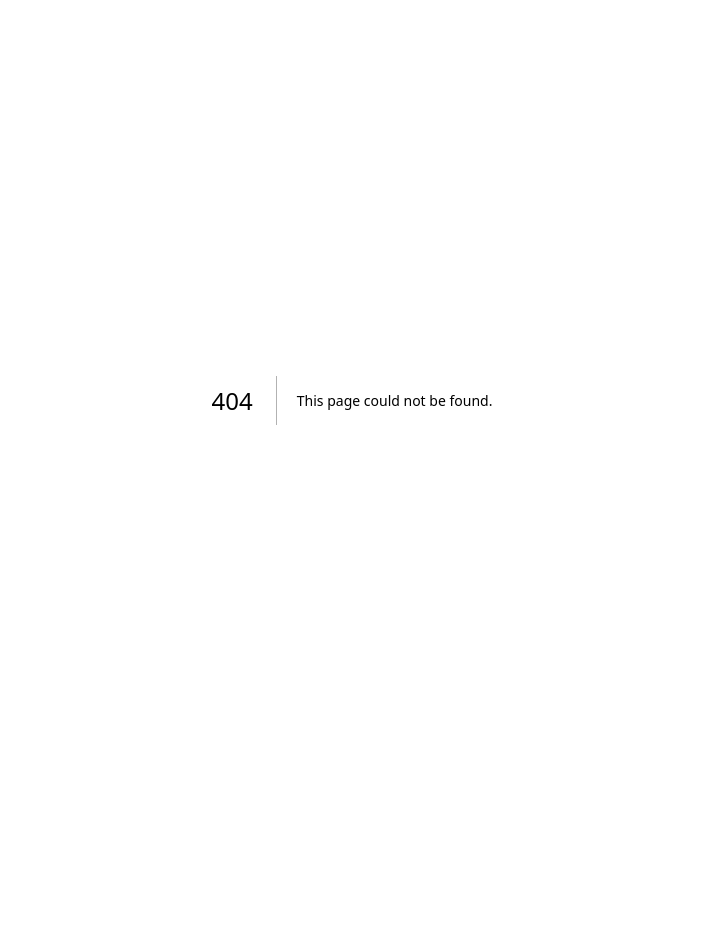
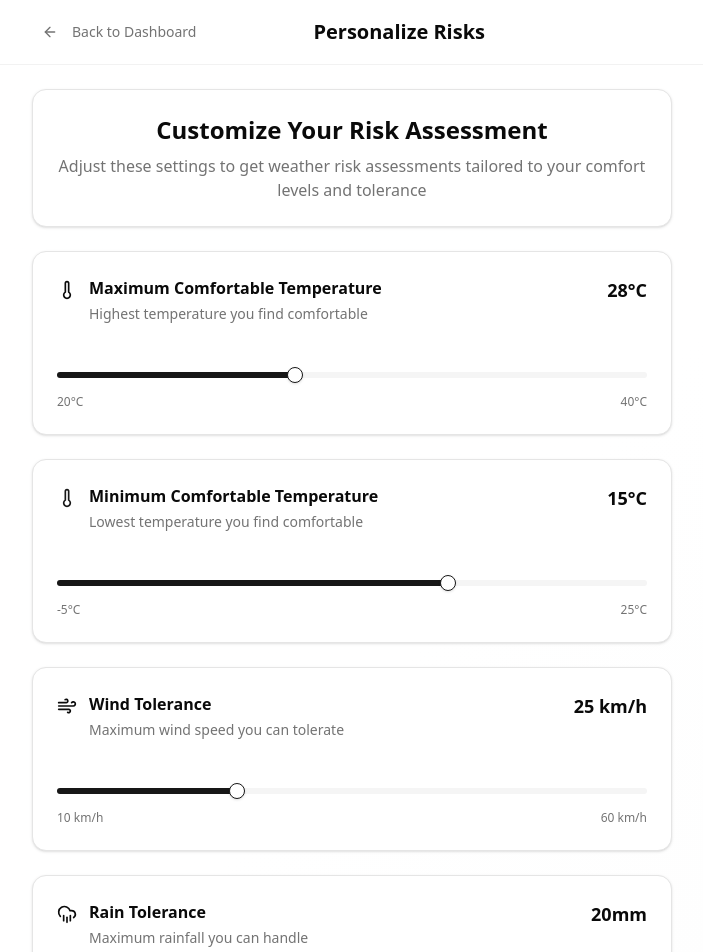
Before and after one commit to nikhil-crafts/Nakshtra, a Next.js app: page /personalize in a window 1280 px wide. Before the commit this address had no page. Shown: the top 952 px of the page, without its empty margins (288-991 px from the left). Before the commit the page ends 800 px from the top, so only its background shows below. Built offline with nearby package versions, Linux system fonts and the light colour scheme.

Commit message:
pages added

```diff
--- a/app/page.tsx
+++ b/app/page.tsx
@@ -1,11 +1,10 @@
 "use client"
 
 import { useState } from "react";
-import { useNavigate } from "react-router-dom";
 import { Button } from "@/components/ui/button";
 import { Input } from "@/components/ui/input";
 import { Popover,PopoverTrigger,PopoverContent } from "@/components/ui/popover";
-import { Calendar } from "@/components/ui/calendar"; // Replace with the correct path to your Calendar component
+import { Calendar } from "@/components/ui/calendar";
 import { Card, CardContent, CardDescription, CardHeader, CardTitle } from "@/components/ui/card";
 import { CalendarIcon, MapPinIcon, CloudRainIcon } from "lucide-react";
 import { format } from "date-fns";
@@ -119,11 +118,6 @@ const Landing = () => {
             </form>
           </CardContent>
         </Card>
-
-        {/* Footer */}
-        <p className="text-center text-sm text-muted-foreground">
-          Powered by advanced weather forecasting
-        </p>
       </div>
     </div>
   );
--- /dev/null
+++ b/app/personalize/page.tsx
@@ -0,0 +1,208 @@
+"use client"
+
+import { useState, useEffect } from "react";
+import { useNavigate } from "react-router-dom";
+import { Button } from "@/components/ui/button";
+import { Card, CardContent, CardDescription, CardHeader, CardTitle } from "@/components/ui/card";
+import { Slider } from "@/components/ui/slider";
+import {
+  ThermometerIcon,
+  WindIcon,
+  CloudRainIcon,
+  SnowflakeIcon,
+  ArrowLeftIcon,
+  SaveIcon
+} from "lucide-react";
+import type { UserPreferences } from "@/types/weather";
+import { useRouter } from "next/navigation";
+
+const Personalize = () => {
+  const [preferences, setPreferences] = useState<UserPreferences>({
+    maxComfortableTemp: 28,
+    minComfortableTemp: 15,
+    maxWindTolerance: 25,
+    rainTolerance: 20,
+    snowTolerance: 10,
+  });
+  const navigate = useRouter();
+
+  useEffect(() => {
+    // Load existing preferences if available
+    const stored = sessionStorage.getItem('userPreferences');
+    if (stored) {
+      setPreferences(JSON.parse(stored));
+    }
+  }, []);
+
+//   const handleSave = () => {
+//     sessionStorage.setItem('userPreferences', JSON.stringify(preferences));
+//     toast({
+//       title: "Preferences Saved",
+//       description: "Your risk assessment has been personalized.",
+//     });
+//     navigate.push('/dashboard');
+//   };
+
+  const sliderConfigs = [
+    {
+      id: 'maxComfortableTemp',
+      title: 'Maximum Comfortable Temperature',
+      description: 'Highest temperature you find comfortable',
+      icon: <ThermometerIcon className="w-5 h-5 text-weather-temp" />,
+      value: preferences.maxComfortableTemp,
+      min: 20,
+      max: 40,
+      step: 1,
+      unit: '°C',
+      color: 'bg-weather-temp'
+    },
+    {
+      id: 'minComfortableTemp',
+      title: 'Minimum Comfortable Temperature',
+      description: 'Lowest temperature you find comfortable',
+      icon: <ThermometerIcon className="w-5 h-5 text-primary" />,
+      value: preferences.minComfortableTemp,
+      min: -5,
+      max: 25,
+      step: 1,
+      unit: '°C',
+      color: 'bg-primary'
+    },
+    {
+      id: 'maxWindTolerance',
+      title: 'Wind Tolerance',
+      description: 'Maximum wind speed you can tolerate',
+      icon: <WindIcon className="w-5 h-5 text-weather-wind" />,
+      value: preferences.maxWindTolerance,
+      min: 10,
+      max: 60,
+      step: 5,
+      unit: ' km/h',
+      color: 'bg-weather-wind'
+    },
+    {
+      id: 'rainTolerance',
+      title: 'Rain Tolerance',
+      description: 'Maximum rainfall you can handle',
+      icon: <CloudRainIcon className="w-5 h-5 text-weather-rain" />,
+      value: preferences.rainTolerance,
+      min: 0,
+      max: 50,
+      step: 5,
+      unit: 'mm',
+      color: 'bg-weather-rain'
+    },
+    {
+      id: 'snowTolerance',
+      title: 'Snow Tolerance',
+      description: 'Maximum snowfall you can manage',
+      icon: <SnowflakeIcon className="w-5 h-5 text-muted-foreground" />,
+      value: preferences.snowTolerance,
+      min: 0,
+      max: 30,
+      step: 2,
+      unit: 'cm',
+      color: 'bg-muted-foreground'
+    }
+  ];
+
+  return (
+    <div className="min-h-screen bg-gradient-to-br from-background via-background to-accent/20">
+      {/* Header */}
+      <div className="bg-white/50 backdrop-blur-sm border-b border-border/50 sticky top-0 z-50">
+        <div className="container max-w-2xl mx-auto px-4 py-4">
+          <div className="flex items-center justify-between">
+            <Button
+              variant="ghost"
+              size="sm"
+              onClick={() => navigate.push('/dashboard')}
+              className="text-muted-foreground hover:text-foreground"
+            >
+              <ArrowLeftIcon className="w-4 h-4 mr-2" />
+              Back to Dashboard
+            </Button>
+            <h1 className="text-xl font-bold text-foreground">Personalize Risks</h1>
+            <div className="w-20" /> {/* Spacer for centering */}
+          </div>
+        </div>
+      </div>
+
+      <div className="container max-w-2xl mx-auto px-4 py-6">
+        <Card className="weather-card mb-6">
+          <CardHeader className="text-center">
+            <CardTitle className="text-2xl">Customize Your Risk Assessment</CardTitle>
+            <CardDescription className="text-base">
+              Adjust these settings to get weather risk assessments tailored to your comfort levels and tolerance
+            </CardDescription>
+          </CardHeader>
+        </Card>
+
+        <div className="space-y-6">
+          {sliderConfigs.map((config) => (
+            <Card key={config.id} className="weather-card">
+              <CardHeader className="pb-4">
+                <div className="flex items-start gap-3">
+                  <div className="mt-1">
+                    {config.icon}
+                  </div>
+                  <div className="flex-1">
+                    <label className="text-base font-semibold text-foreground">
+                      {config.title}
+                    </label>
+                    <p className="text-sm text-muted-foreground mt-1">
+                      {config.description}
+                    </p>
+                  </div>
+                  <div className="text-right">
+                    <span className="text-lg font-bold text-foreground">
+                      {config.value}{config.unit}
+                    </span>
+                  </div>
+                </div>
+              </CardHeader>
+              <CardContent className="pt-0">
+                <div className="space-y-4">
+                  <Slider
+                    value={[config.value]}
+                    onValueChange={(value) =>
+                      setPreferences(prev => ({
+                        ...prev,
+                        [config.id]: value[0]
+                      }))
+                    }
+                    min={config.min}
+                    max={config.max}
+                    step={config.step}
+                    className="w-full"
+                  />
+                  <div className="flex justify-between text-xs text-muted-foreground">
+                    <span>{config.min}{config.unit}</span>
+                    <span>{config.max}{config.unit}</span>
+                  </div>
+                </div>
+              </CardContent>
+            </Card>
+          ))}
+        </div>
+
+        {/* Save Button */}
+        <div className="mt-8 text-center">
+          <Button
+            // onClick={handleSave}
+            size="lg"
+            className="gradient-primary border-0 rounded-xl px-8 h-12 text-base font-medium hover:shadow-[var(--shadow-risk)] transition-all duration-300"
+          >
+            <SaveIcon className="w-5 h-5 mr-2" />
+            Save Preferences
+          </Button>
+        </div>
+
+        <p className="text-center text-sm text-muted-foreground mt-4">
+          Your preferences are saved locally and will personalize your risk assessments
+        </p>
+      </div>
+    </div>
+  );
+};
+
+export default Personalize;
--- /dev/null
+++ b/components/ui/slider.tsx
@@ -0,0 +1,63 @@
+"use client"
+
+import * as React from "react"
+import * as SliderPrimitive from "@radix-ui/react-slider"
+
+import { cn } from "@/lib/utils"
+
+function Slider({
+  className,
+  defaultValue,
+  value,
+  min = 0,
+  max = 100,
+  ...props
+}: React.ComponentProps<typeof SliderPrimitive.Root>) {
+  const _values = React.useMemo(
+    () =>
+      Array.isArray(value)
+        ? value
+        : Array.isArray(defaultValue)
+          ? defaultValue
+          : [min, max],
+    [value, defaultValue, min, max]
+  )
+
+  return (
+    <SliderPrimitive.Root
+      data-slot="slider"
+      defaultValue={defaultValue}
+      value={value}
+      min={min}
+      max={max}
+      className={cn(
+        "relative flex w-full touch-none items-center select-none data-[disabled]:opacity-50 data-[orientation=vertical]:h-full data-[orientation=vertical]:min-h-44 data-[orientation=vertical]:w-auto data-[orientation=vertical]:flex-col",
+        className
+      )}
+      {...props}
+    >
+      <SliderPrimitive.Track
+        data-slot="slider-track"
+        className={cn(
+          "bg-muted relative grow overflow-hidden rounded-full data-[orientation=horizontal]:h-1.5 data-[orientation=horizontal]:w-full data-[orientation=vertical]:h-full data-[orientation=vertical]:w-1.5"
+        )}
+      >
+        <SliderPrimitive.Range
+          data-slot="slider-range"
+          className={cn(
+            "bg-primary absolute data-[orientation=horizontal]:h-full data-[orientation=vertical]:w-full"
+          )}
+        />
+      </SliderPrimitive.Track>
+      {Array.from({ length: _values.length }, (_, index) => (
+        <SliderPrimitive.Thumb
+          data-slot="slider-thumb"
+          key={index}
+          className="border-primary ring-ring/50 block size-4 shrink-0 rounded-full border bg-white shadow-sm transition-[color,box-shadow] hover:ring-4 focus-visible:ring-4 focus-visible:outline-hidden disabled:pointer-events-none disabled:opacity-50"
+        />
+      ))}
+    </SliderPrimitive.Root>
+  )
+}
+
+export { Slider }
--- a/package.json
+++ b/package.json
@@ -12,6 +12,7 @@
     "@auth/prisma-adapter": "^2.10.0",
     "@prisma/client": "^6.16.3",
     "@radix-ui/react-popover": "^1.1.15",
+    "@radix-ui/react-slider": "^1.3.6",
     "@radix-ui/react-slot": "^1.2.3",
     "@radix-ui/react-tabs": "^1.1.13",
     "@radix-ui/react-tooltip": "^1.2.8",
```
Also changed, not shown: 1 other file (tests, documents, lock files or other folders).
